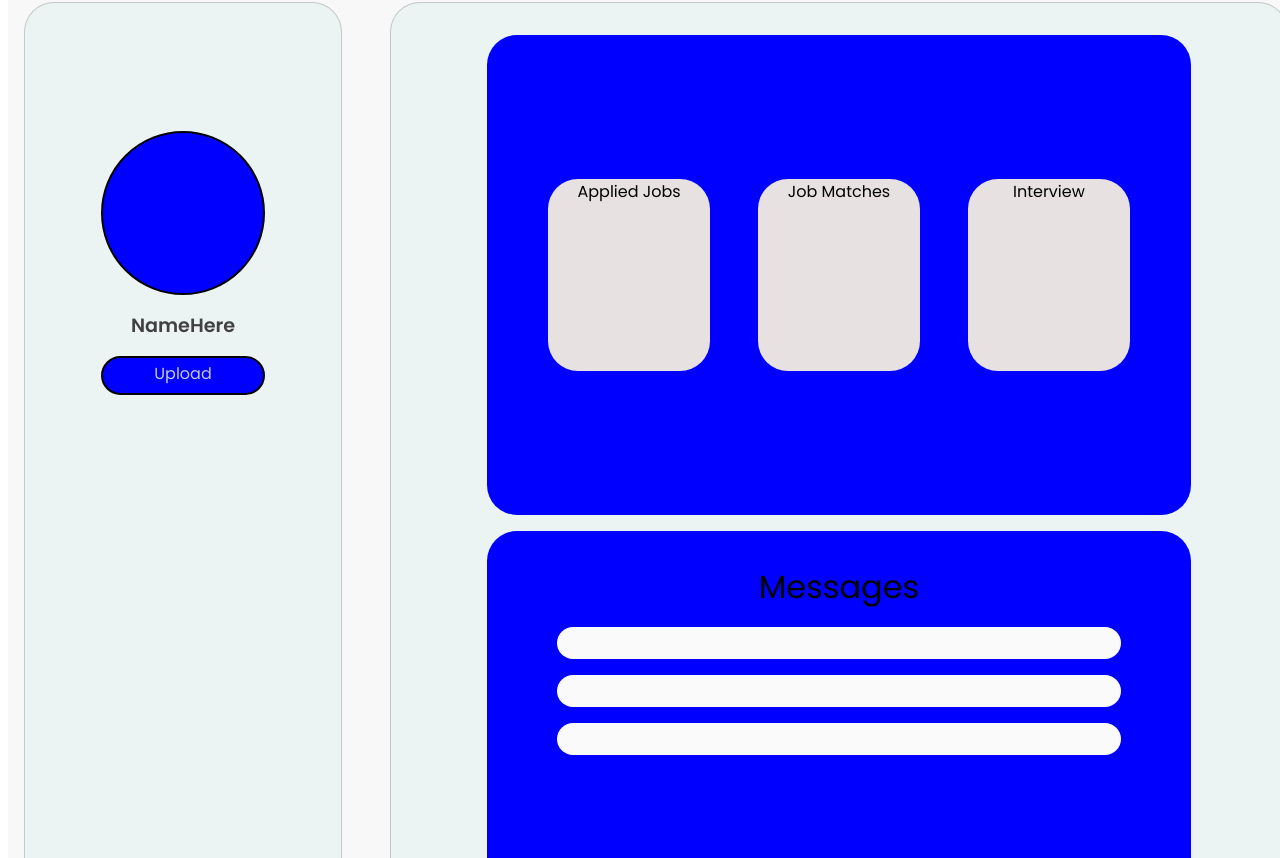
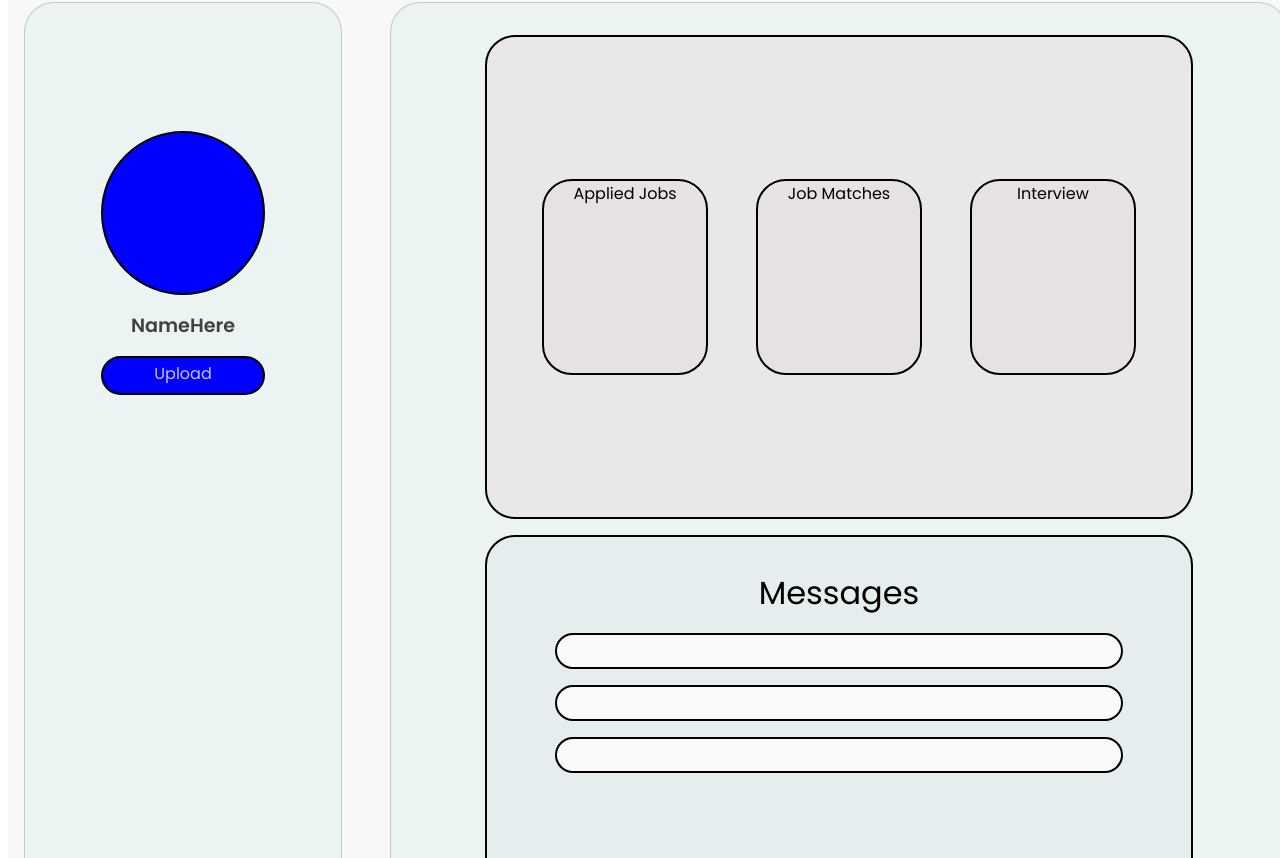
Before and after one commit to 1014Aayush/display, a React (Vite) app: page / in a window 1280 px wide. Shown: the part 1782-2640 px from the top of the page. Built offline with nearby package versions, Linux system fonts and the light colour scheme.

Commit message:
rechanged

```diff
--- a/src/index.css
+++ b/src/index.css
@@ -86,12 +86,14 @@
 .application_status{
   height: 30%;
   width: 100%;
-  background-color:blue;
+  background-color:rgb(232, 232, 235);
   border-radius: 30px;
   display: flex;
   gap:3rem;
   align-items: center;
   justify-content: center;
+  border: 2px solid black;
+
 
 }
 
@@ -103,6 +105,8 @@
   text-align: center;
   justify-content: center;
   align-items: center;
+  border: 2px solid black;
+
 
 }
 
@@ -112,6 +116,8 @@
   background-color: rgb(231, 225, 225);
   border-radius: 30px;
   text-align: center;
+  border: 2px solid black;
+
 }
 
 .interview_dialog{
@@ -120,13 +126,16 @@
   background-color: rgb(231, 225, 225);
   border-radius: 30px;
   text-align: center;
+  border: 2px solid black;
+
+
 
 }
 
 .profile_messages{
   height: 30%;
   width: 100%;
-  background-color:blue;
+  background-color:rgba(228, 236, 238, 0.721);
   border-radius: 30px;
   display: flex;
   flex-direction: column;
@@ -134,6 +143,8 @@
   align-items: center;
   padding-top: 2rem;
   font-size:2rem;
+  border: 2px solid black;
+
 
 }
 
@@ -142,6 +153,8 @@
   width: 80%;
   background-color: rgb(250, 250, 250);
   border-radius: 30px;
+  border: 2px solid black;
+
 }
 
 .contain{
```
